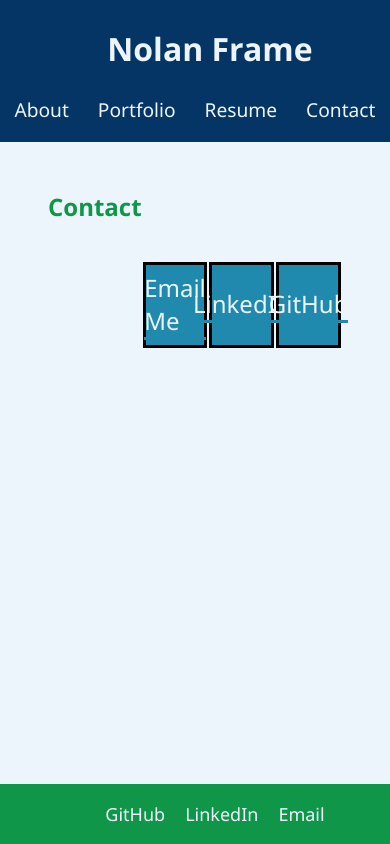
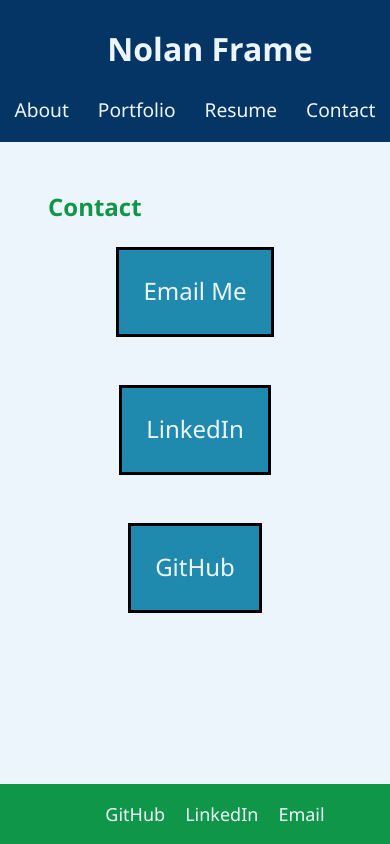
Before and after one commit to framenolan/react-portfolio, a React (Create React App) app: page /contact in a window 390 px wide. Built offline with nearby package versions, Linux system fonts and the light colour scheme.

Commit message:
mobile layout tweaks

```diff
--- a/src/components/styles/Contact.css
+++ b/src/components/styles/Contact.css
@@ -3,6 +3,7 @@
     margin-bottom: 3em;
     display: flex;
     justify-content: center;
+    flex-wrap: wrap;
 }
 
 .Contact h2 {
@@ -13,6 +14,7 @@
 .Contact .ContactCard {
     border: solid 3px black;
     width: 20%;
+    min-width: fit-content;
     height: 80px;
     margin: 3em;
     display: flex;
@@ -24,6 +26,7 @@
     background-color: var(--lightmain);
     color: var(--whiteaccent);
     font-size: 24px;
+    padding: 1em;
 }
 
 .Contact a {
@@ -36,3 +39,21 @@
 .Contact a:hover {
     border-bottom: 3px solid var(--whiteaccent);
 }
+
+@media screen and (max-width: 768px) {
+    .Contact {
+      flex-direction: column;
+      align-items: center;
+      justify-content: center;
+    }
+
+    .Contact h2 {
+        align-self: baseline;
+    }
+
+    .Contact .ContactCard {
+        height: fit-content;
+        margin: 1em;
+    }
+
+  }
```
